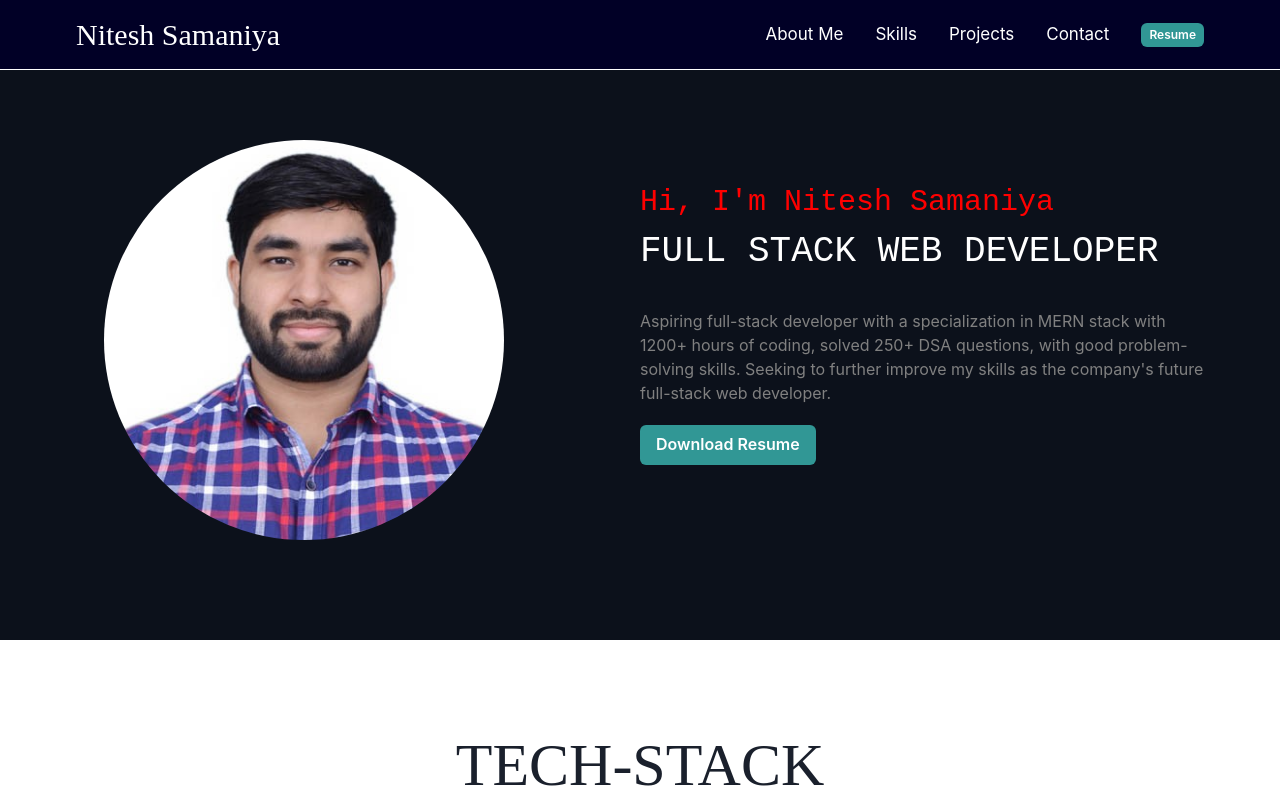
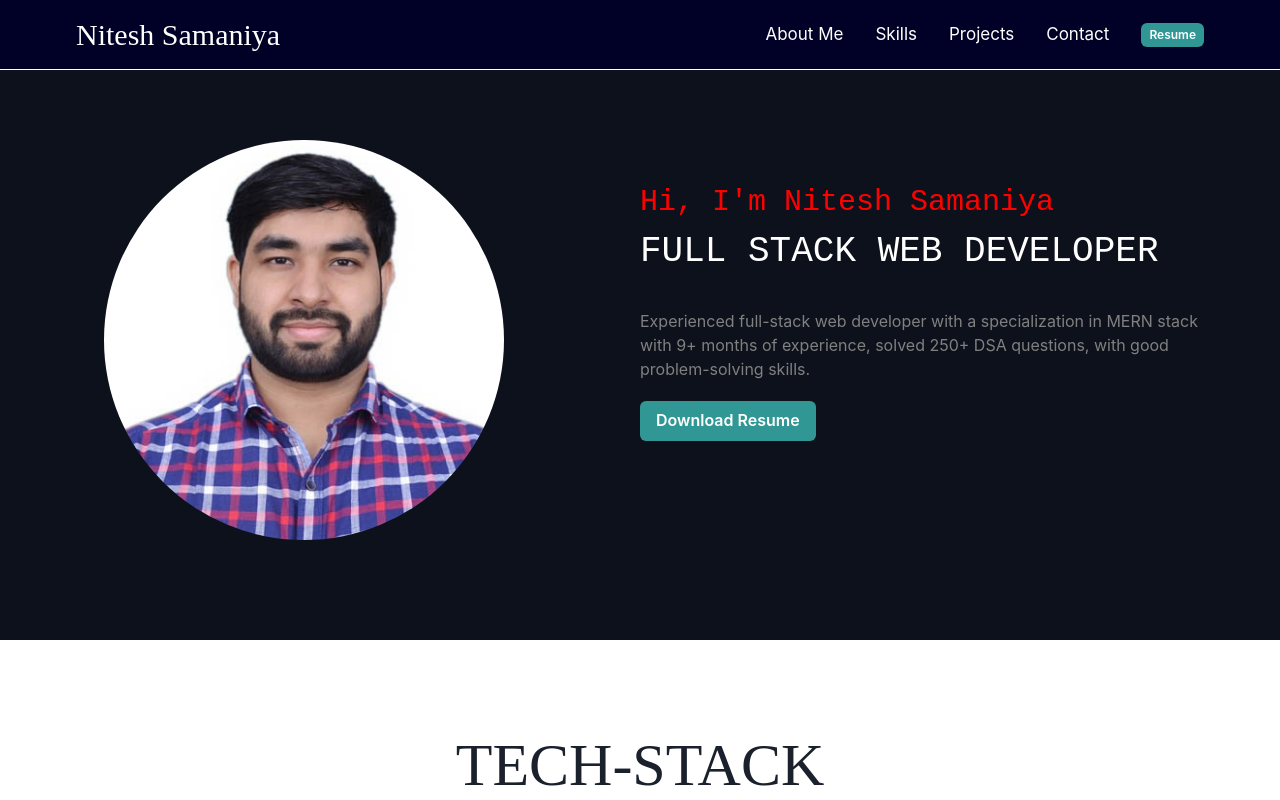
Before and after one commit to Nitesh-Samaniya/Nitesh-Samaniya.github.io, a React (Create React App) app: page / in a window 1280 px wide. Shown: the top 800 px of the page. Built offline with nearby package versions, Linux system fonts and the light colour scheme.

Commit message:
about change

```diff
--- a/src/components/about/About.jsx
+++ b/src/components/about/About.jsx
@@ -11,7 +11,7 @@ function Home() {
   return (
     <>
 
-    <Box name="About" w={"100%"} bg="#0c111b" color={'#fff'} mt={'70px'} pt={'70px'} pb={'100px'}>
+    <Box name="About" w={"100%"} bg="#0c111b" color={'#fff'} mt={'70px'} pt={'70px'} pb={'100px'} pl={['10px','0px']}>
 
     <SimpleGrid columns={[1,1,1,2]} w={['95%','90%','90%','90%']} m="auto">
 
@@ -28,11 +28,11 @@ function Home() {
       <Box mt={[1,10,10,10]}>
         <Text color={'red'} fontFamily={'monospace'} fontSize={['2xl','3xl','3xl','3xl']}>Hi, I'm Nitesh Samaniya</Text>
         <Text mb={'30px'} fontFamily={'monospace'} fontSize={['23px','4xl','4xl','4xl']}>FULL STACK WEB DEVELOPER</Text>
-        <Text color={'gray'}>Aspiring full-stack developer with a specialization in MERN
-          stack with 1200+ hours of coding, solved 250+ DSA questions,
-          with good problem-solving skills. Seeking to further improve
-          my skills as the company's future full-stack web developer.
-        </Text>
+            <Text color={'gray'}>Experienced full-stack web developer with a
+              specialization in MERN stack with 9+ months of
+              experience, solved 250+ DSA questions, with good
+              problem-solving skills.
+            </Text>
         <Box>
             <a href="https://drive.google.com/uc?id=19h3iG7MlyhTYLzZhXyJJhmCph-KVhWC9&export=download" download><Button colorScheme='teal' size='md' mt={5}>Download Resume</Button></a>
         </Box>
```
